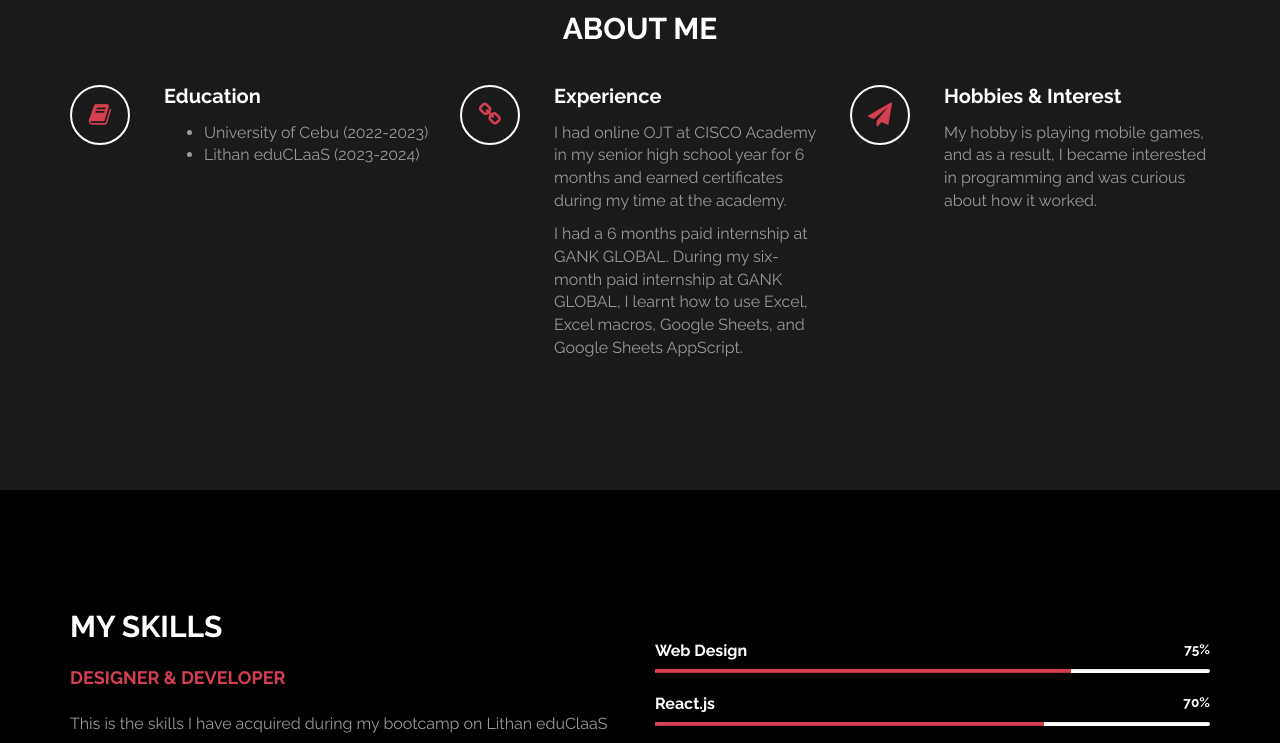
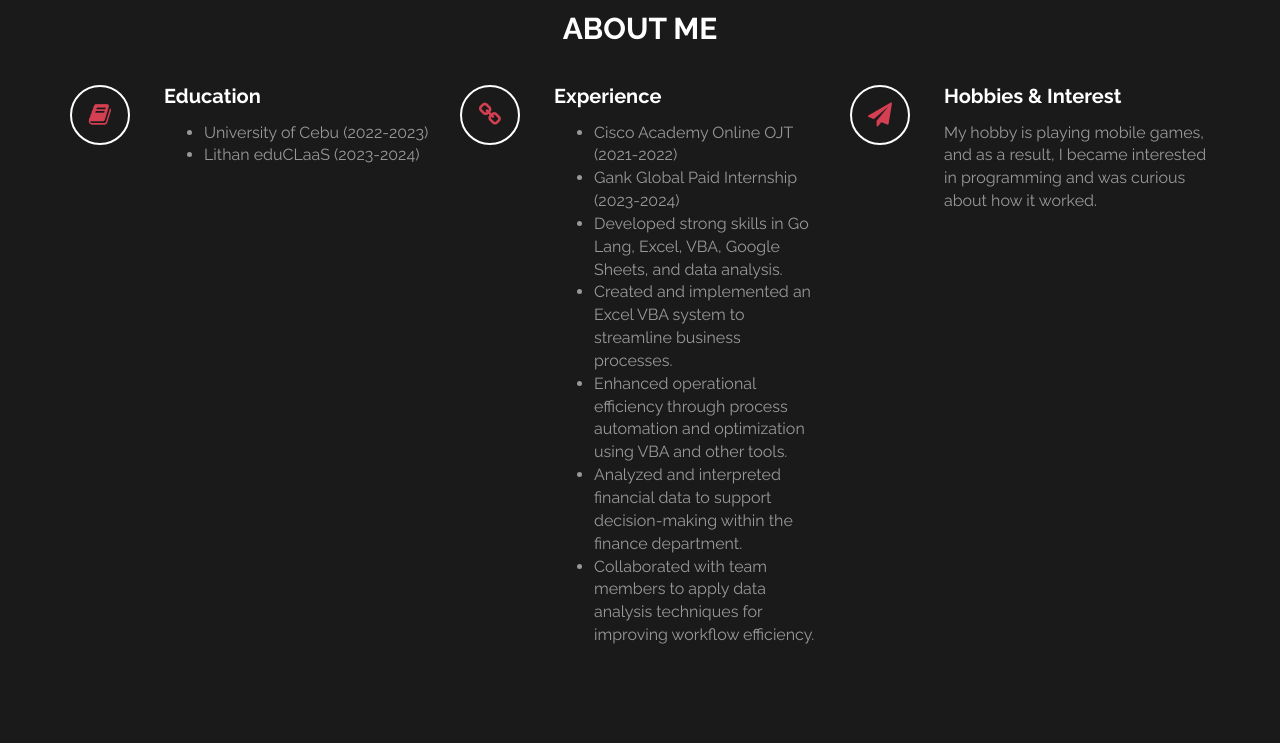
Before and after one commit to Jhonrheybelcina/JRB-Portfolio, a plain HTML site: page index.html in a window 1280 px wide. Shown: the part 860-1603 px from the top of the page. Drawn offline with Linux system fonts and the light colour scheme.

Commit message:
Updated the exp

```diff
--- a/index.html
+++ b/index.html
@@ -155,8 +155,15 @@
 							</div>
 							<div class="media-body">
 								<h3 class="media-heading">Experience</h3>
-								<p>I had online OJT at CISCO Academy in my senior high school year for 6 months and earned certificates during my time at the academy.</p>
-								<p>I had a  6 months paid internship at GANK GLOBAL. During my six-month paid internship at GANK GLOBAL, I learnt how to use Excel, Excel macros, Google Sheets, and Google Sheets AppScript.</p>
+								<ul>
+									<li>Cisco Academy Online OJT (2021-2022)</li>
+									<li>Gank Global Paid Internship (2023-2024)</li>
+									<li>Developed strong skills in Go Lang, Excel, VBA, Google Sheets, and data analysis.</li>
+									<li>Created and implemented an Excel VBA system to streamline business processes.</li>
+									<li>Enhanced operational efficiency through process automation and optimization using VBA and other tools.</li>
+									<li>Analyzed and interpreted financial data to support decision-making within the finance department.</li>
+									<li>Collaborated with team members to apply data analysis techniques for improving workflow efficiency.</li>
+								</ul>
 							</div>
 						</div>
 					</div>
```
